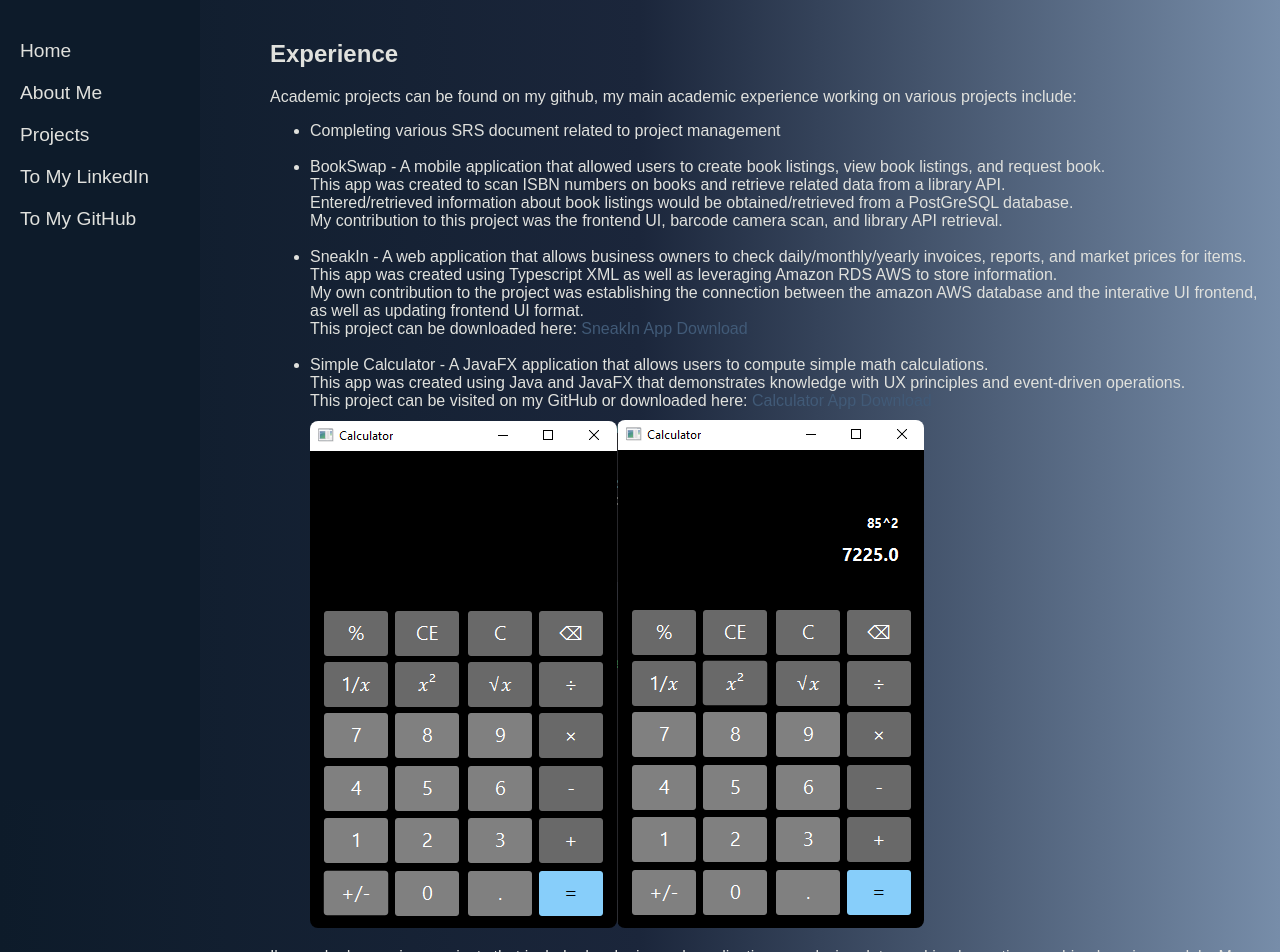
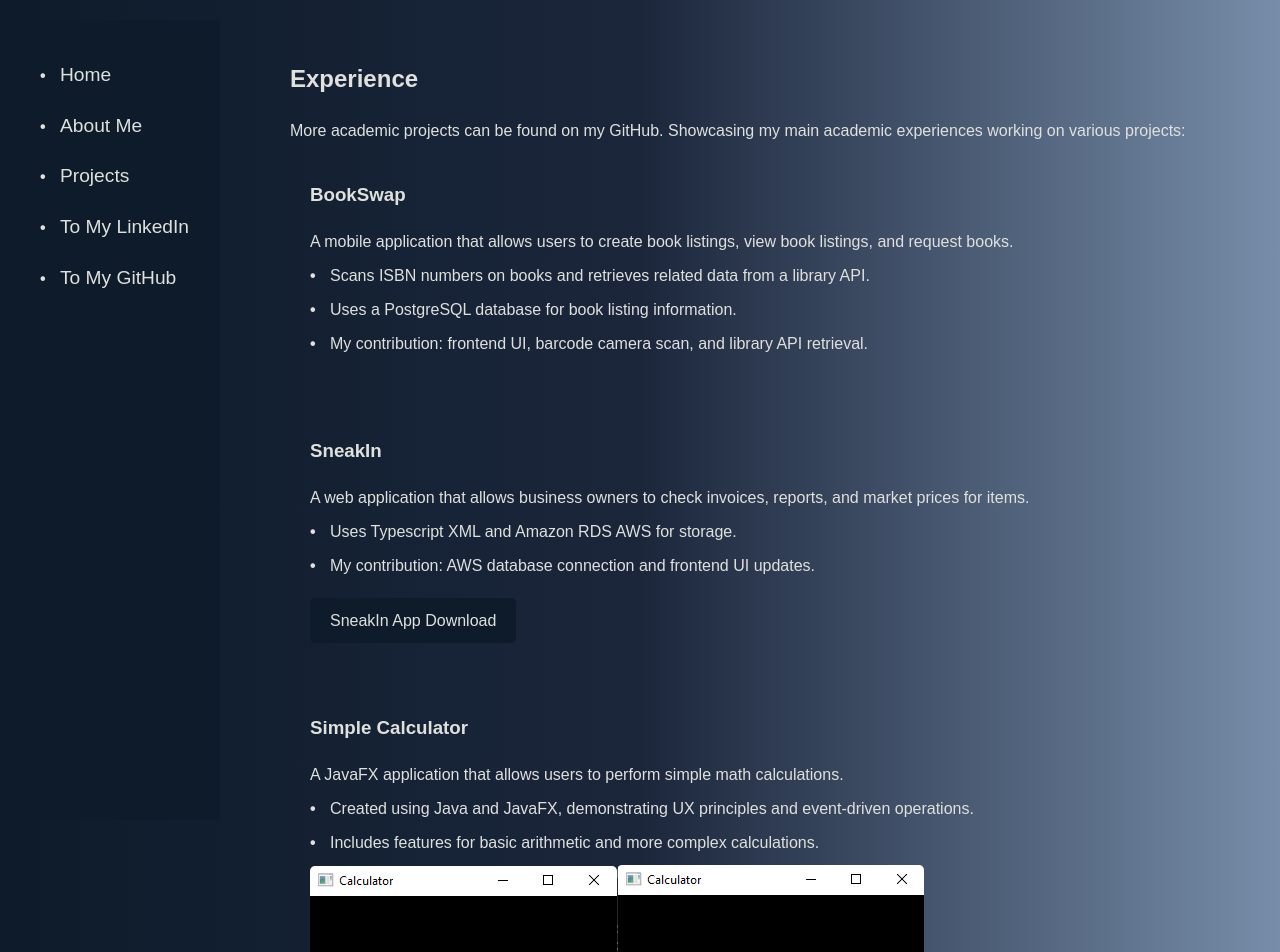
Before and after one commit to HobbyistProgrammer/HobbyistProgrammer.github.io, a React (Create React App) app: page /projects in a window 1280 px wide. Shown: the top 952 px of the page. Built offline with nearby package versions, Linux system fonts and the light colour scheme.

Commit message:
UI changes
Made UI a little more eye catching

```diff
--- a/src/views/AboutMe.css
+++ b/src/views/AboutMe.css
@@ -0,0 +1,56 @@
+body {
+    font-family: Arial, sans-serif;
+    color: var(--light-gray);
+    background-color: var(--primary-dark-blue);
+    line-height: 1.6;
+    padding: 20px;
+  }
+
+  .about-container {
+    max-width: 800px;
+    margin: auto;
+    padding: 20px;
+    border-radius: 10px;
+    background-color: var(--primary-blue);
+    box-shadow: 0 0 10px rgba(0, 0, 0, 0.1);
+  }
+
+  h1, h2, h3 {
+    color: var(--light-gray);
+    margin-bottom: 20px;
+  }
+
+  ul {
+    list-style-type: none;
+    padding: 0;
+  }
+
+  li {
+    margin: 10px 0;
+  }
+
+  li::before {
+    content: "• ";
+    color: var(--light-gray);
+    font-weight: bold;
+    display: inline-block;
+    width: 20px;
+  }
+
+  a {
+    color: var(--light-gray);
+    text-decoration: none;
+    transition: color 0.3s;
+  }
+
+  a:hover {
+    color: var(--primary-blue-light);
+  }
+
+  .contact-info {
+    margin-top: 30px;
+    padding: 20px;
+    border: 1px solid var(--light-gray);
+    border-radius: 10px;
+    background-color: var(--primary-dark-blue);
+  }
--- a/src/views/AboutMe.js
+++ b/src/views/AboutMe.js
@@ -1,59 +1,57 @@
 import React from 'react';
 import './AboutMe.css';
 
-const Introduction = () => {
-
+const AboutMe = () => {
   return (
-    <>
+    <div className="about-container">
       <h1>About Me</h1>
       <p>
-        Just a brief reintroductory about myself:<br />
-        I am a passionate Software Engineering Technology student in my third year at Centennial College and am set to graduate fall 2024<br />
+        Just a brief introduction about myself: <br />
+        I am a passionate Software Engineering Technology student in my third year at Centennial College, set to graduate in fall 2024.
+      </p>
+      <p>
         I have a strong background and interest in:
       </p>
       <ul>
         <li>Java</li>
         <li>Python - Machine Learning</li>
         <li>Web Development</li>
+        <li>UI & UX Design</li>
         <li>C++/C#</li>
-        <li>Unity</li>
       </ul>
       <h2>Education</h2>
       <ul>
         <li>
-          <h3>Centennial College - Software Engineering Technology - Graduation Data: December 2024 </h3>
+          <h3>Centennial College - Software Engineering Technology</h3>
+          <p>Graduation Date: December 2024</p>
           <ul>
-            <li>
-              GPA: 4.0 / 4.5
-            </li>
-            <li>
-              Currently pursuing a Advanced Diploma in Software Engineering Technology at Centennial College, which has equipped me with
-              a deep understanding of software development processes and system analysis.
-            </li>
+            <li>GPA: 4.0 / 4.5</li>
+            <li>Currently pursuing an Advanced Diploma in Software Engineering Technology, equipping me with a deep understanding of software development processes and system analysis.</li>
           </ul>
         </li>
         <li>
-          <h3>Seneca College - Computer Programming & Analysis - September 2016 - December 2019</h3>
+          <h3>Seneca College - Computer Programming & Analysis</h3>
+          <p>September 2016 - December 2019</p>
         </li>
       </ul>
 
       <h2>Hobbies & Interests</h2>
       <p>
-        Currently self-learning how to create a game in Unity and how to use Blender to create models. My other side projects currently is trying to create
-        a basic/scientific calculator (switchable) as a programming hobby.
-        <br></br>
-        My other hobbies entail me cooking and going outdoors to parks or lakes for a walk.
+        I am currently self-learning how to create a game in Unity and use Blender to create models.
+        I am also currently working on a few projects to display my knowledge in Java, UI design, and Web Development.
+        <br />
+        My other hobbies include cooking, going for walks in a park/lake, and going to the gym.
       </p>
 
       <div className="contact-info">
         <h2>Contact Me</h2>
         <p>
-          Feel free to reach out via <a href="mailto:benton.le@hotmail.com">benton.le@hotmail.com</a><br></br>
-          or connect with me on <a href="https://www.linkedin.com/in/benton-le">https://www.linkedin.com/in/benton-le</a>
+          Feel free to reach out via <a href="mailto:benton.le@hotmail.com">benton.le@hotmail.com</a> <br />
+          or connect with me on <a href="https://www.linkedin.com/in/benton-le">LinkedIn</a>.
         </p>
       </div>
-    </>
+    </div>
   );
 };
 
-export default Introduction;
+export default AboutMe;
--- a/src/views/Home.css
+++ b/src/views/Home.css
@@ -1,23 +1,46 @@
-.greeting {
-  height: 100vh;
-  background: linear-gradient(to right, var(--primary-dark-blue), var(--secondary-dark-blue)); /* Ombre effect */
+.greeting-container {
   display: flex;
   justify-content: center;
   align-items: center;
+  min-height: 100vh;
   padding: 20px;
-  box-sizing: border-box;
+  background-color: var(--primary-dark-blue);
+  color: var(--light-gray);
 }
 
-.greeting-table {
-  width: 80%;
-  border-collapse: collapse;
+.greeting-content {
+  display: flex;
+  flex-direction: row;
+  align-items: center;
+  max-width: 1200px;
+  width: 100%;
+  padding: 20px;
+  box-shadow: 0 0 15px rgba(0, 0, 0, 0.2);
+  border-radius: 10px;
+  background-color: var(--primary-blue);
 }
 
-.text-section, .image-section {
-  padding: 10px;
+.info {
+  flex: 1;
+  padding-right: 20px;
 }
 
-.image-section img {
+.info h1 {
+  font-size: 2.5em;
+  margin-bottom: 20px;
+}
+
+.info h3 {
+  font-size: 1.2em;
+  line-height: 1.6;
+}
+
+.image-container {
+  flex: 0 0 auto;
+}
+
+.image-container img {
   max-width: 100%;
   height: auto;
+  border-radius: 10px;
 }
--- a/src/views/Home.js
+++ b/src/views/Home.js
@@ -4,28 +4,23 @@ import myImage from '../assets/placeholder.png';
 
 const Greeting = () => {
   return (
-    <div className="greeting">
-      <table className="greeting-table">
-        <tbody>
-          <tr>
-            <td className="text-section">
+    <div className="greeting-container">
+      <div className="greeting-content">
+        <div className="info">
           <h1>Software Engineer | Full-Stack Developer | Machine Learning Enthusiast</h1>
           <h3>
-                Welcome! I'm Benton Le, a dedicated software engineer with a passion for crafting innovative solutions.
+            Welcome! I'm Benton Le, a dedicated software engineer with a passion for crafting innovative applications.
             <br />
-                This site showcases my diverse expertise and the projects I’m excited about.
+            This site showcases my diverse expertise and the projects that I am currently working on or worked on.
             <br />
-                Feel free to scroll down to explore my background, experiences, and the impact I've made in various fields.
+            Feel free to scroll down to explore my background, experiences, or to learn more about me.
             <br />
-                If you have any questions or would like to connect, don't hesitate to reach out!
           </h3>
-            </td>
-            <td className="image-section">
-              <img src={myImage} alt="Placeholder image" />
-            </td>
-          </tr>
-        </tbody>
-      </table>
+        </div>
+        <div className="image-container">
+          <img src={myImage} alt="Me" />
+        </div>
+      </div>
     </div>
   );
 };
--- a/src/views/Project.css
+++ b/src/views/Project.css
@@ -1,6 +1,47 @@
-img {
-    max-width: 100%;
-    height: auto;
-    border-radius: 8px;
-    margin-top: 10px;
-  }
+body {
+  font-family: Arial, sans-serif;
+  color: var(--light-gray); /* text color */
+}
+
+/* Container for projects */
+.project-item {
+  margin-bottom: 30px;
+  padding: 20px;
+  border: 1px solid var(--primary-light-gray);
+  border-radius: 10px;
+  background-color: var(--primary-light-blue);
+  transition: transform 0.3s, box-shadow 0.3s;
+}
+
+.project-item:hover {
+  transform: scale(1.02);
+  box-shadow: 0 0 10px rgba(0, 0, 0, 0.1);
+}
+
+.project-item img {
+  max-width: 100%;
+  border-radius: 5px;
+}
+
+.project-item h3 {
+  margin-top: 0;
+}
+
+.project-item p, .project-item ul {
+  margin: 10px 0;
+  line-height: 1.5;
+}
+
+.project-item a.download-button {
+  display: inline-block;
+  padding: 10px 20px;
+  color: var(--light-gray);
+  background-color: var(--primary-dark-blue);
+  text-decoration: none;
+  border-radius: 5px;
+  margin-top: 10px;
+}
+
+.project-item a.download-button:hover {
+  background-color: var(--light-gray);
+}
--- a/src/views/Projects.js
+++ b/src/views/Projects.js
@@ -6,40 +6,41 @@ import calc_compute from '../assets/calculator_compute.png';
 const Project = () => {
   return (
     <>
-        <h2>Experience</h2>
-        <p>
-            Academic projects can be found on my github, my main academic experience working on various projects include:
-        </p>
+      <h2>Experience</h2>
+      <p>More academic projects can be found on my GitHub. Showcasing my main academic experiences working on various projects:</p>
+      <div className="project-item">
+        <h3>BookSwap</h3>
+        <p>A mobile application that allows users to create book listings, view book listings, and request books.</p>
         <ul>
-            <li>Completing various SRS document related to project management</li>
-            <br />
-            <li>
-                BookSwap - A mobile application that allowed users to create book listings, view book listings, and request book. <br/>
-                This app was created to scan ISBN numbers on books and retrieve related data from a library API. <br />
-                Entered/retrieved information about book listings would be obtained/retrieved from a PostGreSQL database. <br />
-                My contribution to this project was the frontend UI, barcode camera scan, and library API retrieval.
-            </li>
-            <br />
-            <li>
-                SneakIn - A web application that allows business owners to check daily/monthly/yearly invoices, reports, and market prices for items. <br />
-                This app was created using Typescript XML as well as leveraging Amazon RDS AWS to store information. <br />
-                My own contribution to the project was establishing the connection between the amazon AWS database and the interative UI frontend, as well as updating frontend UI format. <br />
-                This project can be downloaded here: <a href="/projects/SneakIn.zip" download="SneakIn.zip">SneakIn App Download</a><br />
-            </li>
-            <br />
-            <li>
-                Simple Calculator - A JavaFX application that allows users to compute simple math calculations. <br />
-                This app was created using Java and JavaFX that demonstrates knowledge with UX principles and event-driven operations. <br />
-                This project can be visited on my GitHub or downloaded here: <a href="/projects/Calculator.zip" download="Calculator.zip">Calculator App Download</a><br />
-            </li>
-            <img src={calc_view} alt="Calculator View"/>
-            <img src={calc_compute} alt="Calculator Compute"/>
+          <li>Scans ISBN numbers on books and retrieves related data from a library API.</li>
+          <li>Uses a PostgreSQL database for book listing information.</li>
+          <li>My contribution: frontend UI, barcode camera scan, and library API retrieval.</li>
         </ul>
-        <p>
-            I've worked on various projects that include developing web applications, analyzing data, and
-            implementing machine learning models. My hands-on experience has provided me with a solid foundation
-            in programming and software design.
-        </p>
+      </div>
+
+      <div className="project-item">
+        <h3>SneakIn</h3>
+        <p>A web application that allows business owners to check invoices, reports, and market prices for items.</p>
+        <ul>
+          <li>Uses Typescript XML and Amazon RDS AWS for storage.</li>
+          <li>My contribution: AWS database connection and frontend UI updates.</li>
+        </ul>
+        <a href="/projects/SneakIn.zip" download="SneakIn.zip" className="download-button">SneakIn App Download</a>
+      </div>
+
+      <div className="project-item">
+        <h3>Simple Calculator</h3>
+        <p>A JavaFX application that allows users to perform simple math calculations.</p>
+        <ul>
+          <li>Created using Java and JavaFX, demonstrating UX principles and event-driven operations.</li>
+          <li>Includes features for basic arithmetic and more complex calculations.</li>
+        </ul>
+        <div className="project-images">
+          <img src={calc_view} alt="Calculator View"/>
+          <img src={calc_compute} alt="Calculator Compute"/>
+        </div>
+        <a href="/projects/Calculator.zip" download="Calculator.zip" className="download-button">Calculator App Download</a>
+      </div>
     </>
   );
 };
```
Lines whose indentation alone changed are shown as unchanged.
